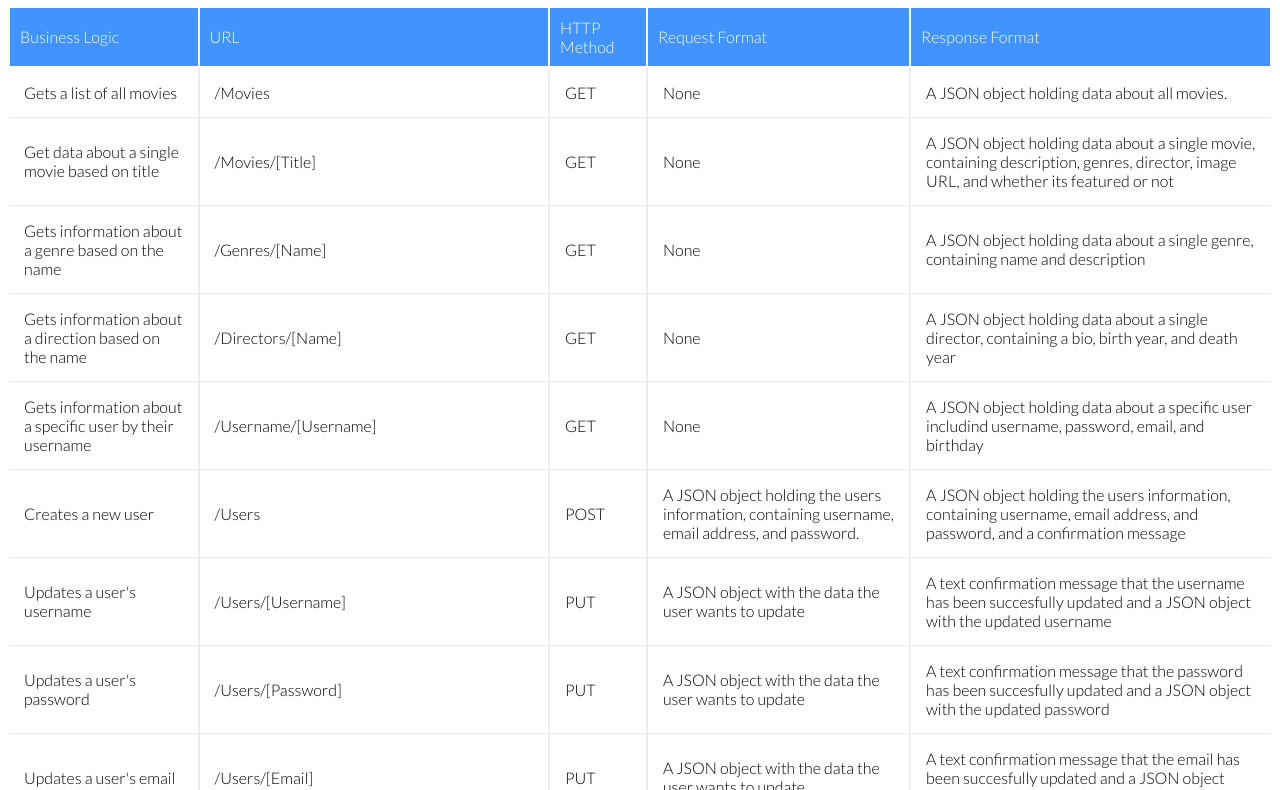
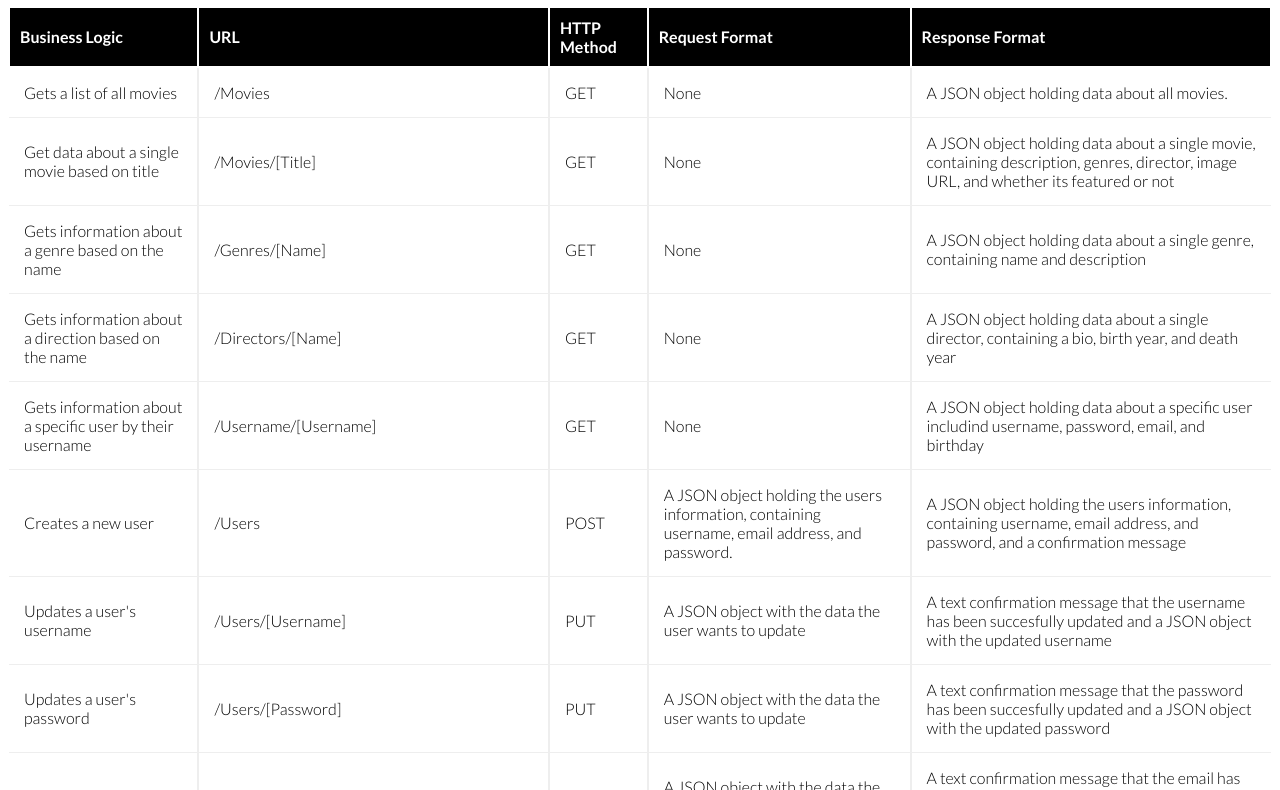
Before and after one commit to DevEke/Movie-API, a website: page public/documentation.html in a window 1280 px wide. Shown: the part 84-874 px from the top of the page. Drawn offline with nearby package versions, Linux system fonts and the light colour scheme.

Commit message:
updated styles on documentation file

```diff
--- a/public/css/styles.css
+++ b/public/css/styles.css
@@ -16,7 +16,7 @@ table {
     width: 100%;
 }
 thead {
-    background-color: #4193FF;
+    background-color: #000;
     color: white;
 }
 
@@ -24,7 +24,6 @@ th {
     height: 30px;
     padding: 10px;
     border: 2px solid white;
-    font-weight: 300;
 }
 
 td {
```
